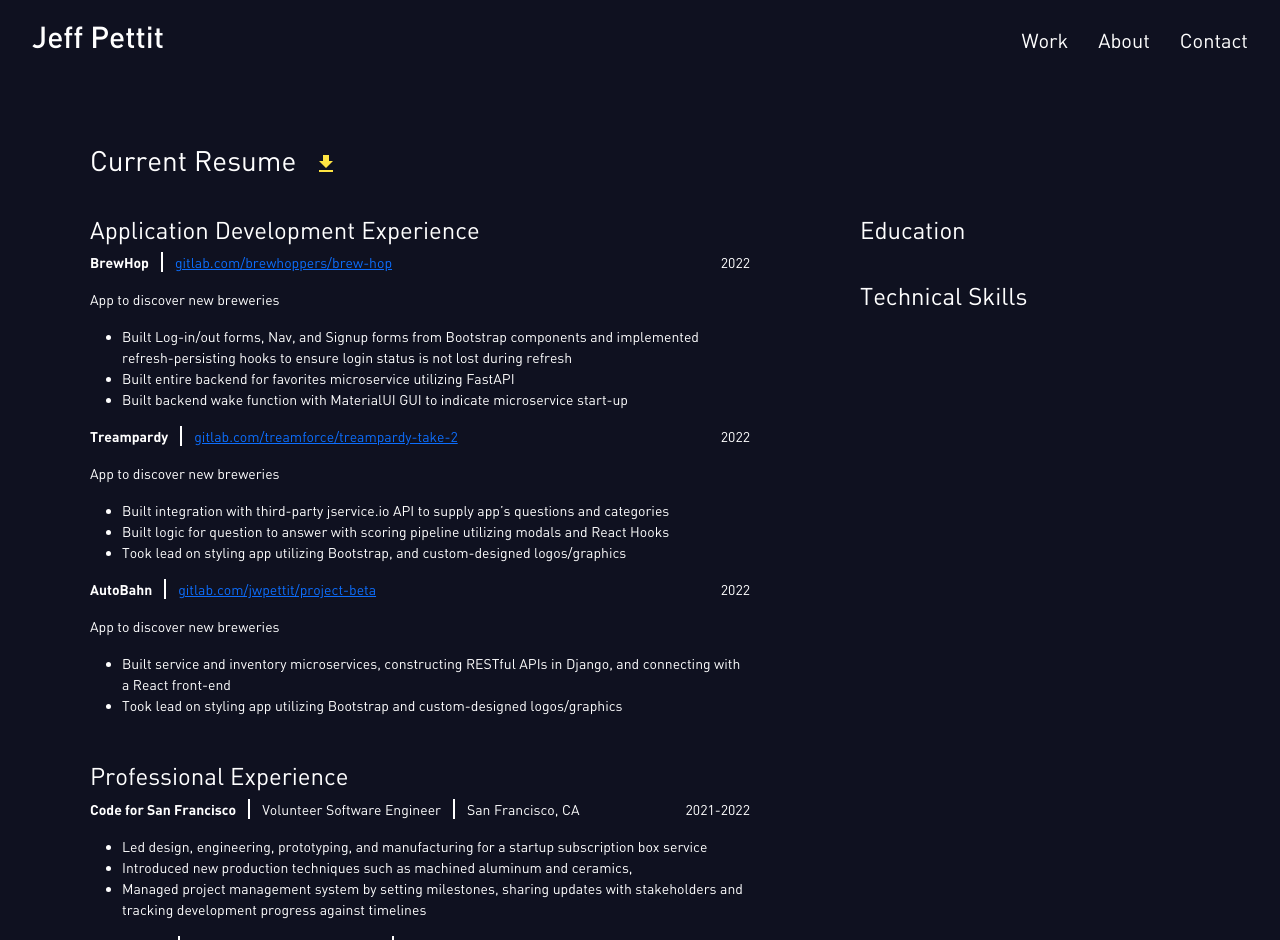
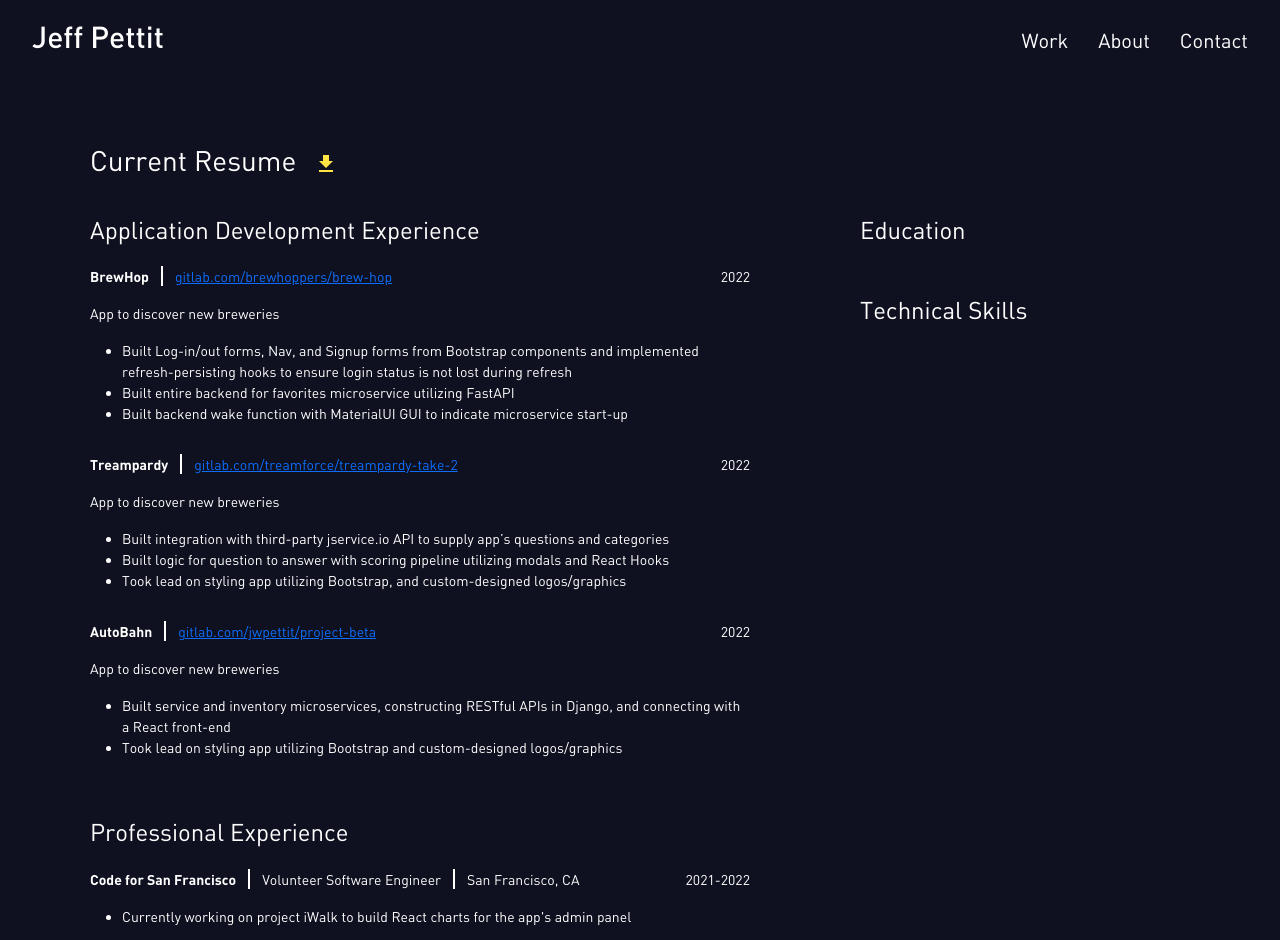
Before and after one commit to jwpettit/Portfolio-Website, a React (Create React App) app: page /about in a window 1280 px wide. Shown: the top 940 px of the page. Built offline with nearby package versions, Linux system fonts and the light colour scheme.

Commit message:
CSS styling adjustments

```diff
--- a/src/App.css
+++ b/src/App.css
@@ -97,6 +97,7 @@
     font-size: 30px;
     color: #FFFFFF;
     margin-top: 30px;
+    margin-bottom: 14px;
 }
 
 .Body-Text {
@@ -337,10 +338,16 @@
 .Resume-Header-Container {
     display: flex;
     justify-content: space-between;
+    margin-top: 0;
+    margin-bottom: 0;
 }
 
 .Resume-Header-Title-Container {
     display: flex;
+}
+
+.Resume-List-Margin {
+    margin-bottom: 30px;
 }
 
 .Resume-Text-Divider {
--- a/src/components/Resume.jsx
+++ b/src/components/Resume.jsx
@@ -38,7 +38,7 @@ export default function Resume() {
                     </div>
                     <div className="Resume-Body-Text">
                         <p>App to discover new breweries</p>
-                        <ul>
+                        <ul className="Resume-List-Margin">
                             <li>
                                 Built Log-in/out forms, Nav, and Signup forms
                                 from Bootstrap components and implemented
@@ -76,7 +76,7 @@ export default function Resume() {
                     </div>
                     <div className="Resume-Body-Text">
                         <p>App to discover new breweries</p>
-                        <ul>
+                        <ul className="Resume-List-Margin">
                             <li>
                                 Built integration with third-party jservice.io
                                 API to supply app’s questions and categories
@@ -112,7 +112,7 @@ export default function Resume() {
                     </div>
                     <div className="Resume-Body-Text">
                         <p>App to discover new breweries</p>
-                        <ul>
+                        <ul className="Resume-List-Margin">
                             <li>
                                 Built service and inventory microservices,
                                 constructing RESTful APIs in Django, and
@@ -149,26 +149,13 @@ export default function Resume() {
                     </div>
 
                     <div className="Resume-Body-Text">
-                        <ul>
+                        <ul className="Resume-List-Margin">
                             <li>
-                                Led design, engineering, prototyping, and
-                                manufacturing for a startup subscription box
-                                service
-                            </li>
-                            <li>
-                                Introduced new production techniques such as
-                                machined aluminum and ceramics,
-                            </li>
-                            <li>
-                                Managed project management system by setting
-                                milestones, sharing updates with stakeholders
-                                and tracking development progress against
-                                timelines
+                                Currently working on project iWalk to build
+                                React charts for the app's admin panel
                             </li>
                         </ul>
                     </div>
-
-
 
                     <div className="Resume-Header-Container">
                         <div className="Resume-Header-Title-Container">
@@ -207,7 +194,7 @@ export default function Resume() {
                         </div>
                     </div>
                     <div className="Resume-Body-Text">
-                        <ul>
+                        <ul className="Resume-List-Margin">
                             <li>
                                 Led design, engineering, prototyping, and
                                 manufacturing for a startup subscription box
```
